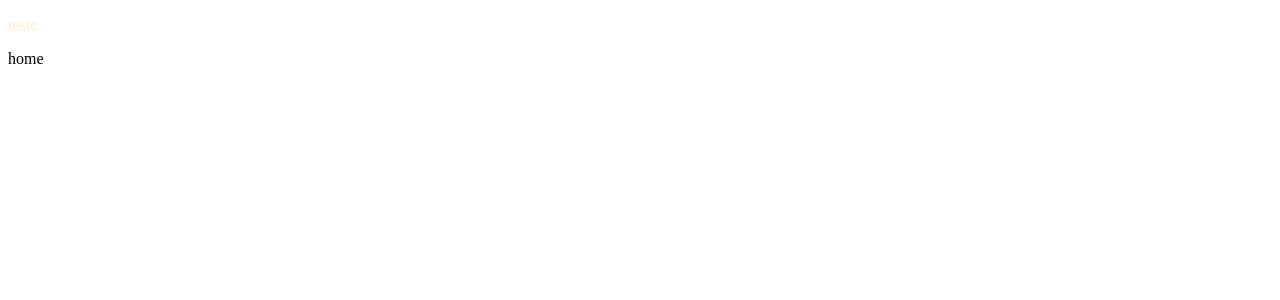
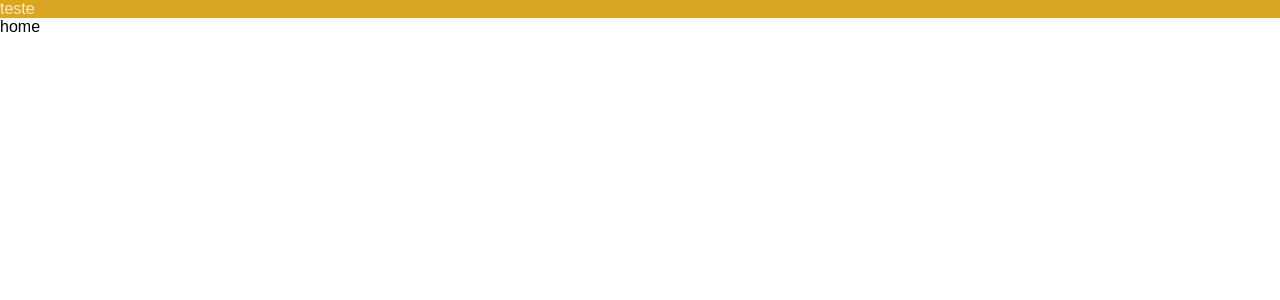
Before and after one commit to renanrodrigues31/gett-online, a React (Create React App) app: page / in a window 1280 px wide. Shown: the top 300 px of the page. Built offline with nearby package versions, Linux system fonts and the light colour scheme.

Commit message:
corrigindo o erro do styled components

```diff
--- a/package.json
+++ b/package.json
@@ -10,6 +10,7 @@
     "react-dom": "^17.0.2",
     "react-router-dom": "^6.2.2",
     "react-scripts": "5.0.0",
+    "styled-components": "^5.3.3",
     "web-vitals": "^2.1.4"
   },
   "scripts": {
--- a/src/App.js
+++ b/src/App.js
@@ -5,8 +5,10 @@ import GlobalStyles from "./GlobalStyles";
 function App() {
   return (
     <div>
-      <Header />
-      <Routes />
+      <GlobalStyles />
+        <Header />
+        <Routes />
+
     </div>
   );
 }
--- a/src/componnents/Header.jsx
+++ b/src/componnents/Header.jsx
@@ -1,4 +1,3 @@
-import React, { Component } from "react";
 import { Container } from "./HeaderStyles";
 
 
--- a/src/componnents/HeaderStyles.js
+++ b/src/componnents/HeaderStyles.js
@@ -1,8 +1,8 @@
 import styled from 'styled-components';
 
-export const Container = styled.section `
+export const Container = styled.header `
     color: green;
-
+    background-color: goldenrod;
     p {
         color: blanchedalmond;
     }
```
Also changed, not shown: 1 other file (tests, documents, lock files or other folders).
